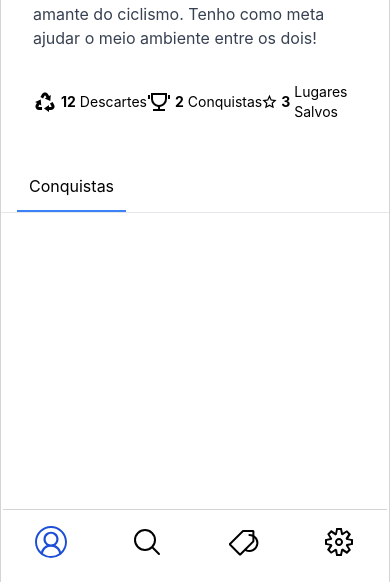
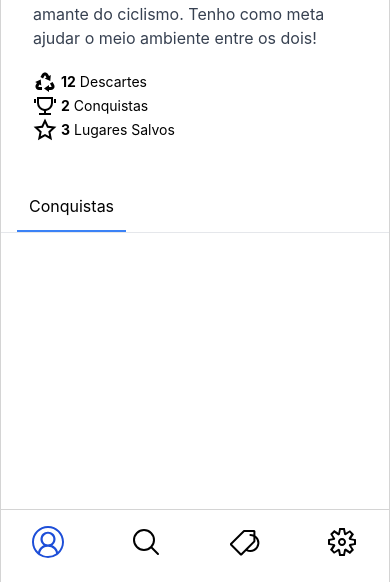
Before and after one commit to danielcorreia-dev/batteries-project, a Next.js app: page /sistema/usuario/perfil in a window 390 px wide. Shown: the part 262-844 px from the top of the page. Built offline with nearby package versions, Linux system fonts and the light colour scheme.

Commit message:
fix: responsive adjustments profile page

```diff
--- a/components/user/BottomUserNavbar.tsx
+++ b/components/user/BottomUserNavbar.tsx
@@ -44,7 +44,7 @@ const BottomUserNavbar = () => {
   ));
 
   return (
-    <div className="fixed w-max right-6 bottom-2 left-1/2 -translate-x-1/2 border-t border-neutral-300">
+    <div className="fixed w-screen right-6 bottom-2 left-1/2 -translate-x-1/2 border-t border-neutral-300">
       <div className="flex items-center justify-between">{links}</div>
     </div>
   );
--- a/components/user/ProfileMain.tsx
+++ b/components/user/ProfileMain.tsx
@@ -164,7 +164,7 @@ const ProfileMain = (props: ProfileProps) => {
               Editar perfil
             </button>
           </div>
-          <div className="mb-8">
+          <div className="mb-5 sm:mb-8">
             <h1 className="text-2xl font-bold">{props.name}</h1>
             <p className="text-gray-700 flex items-center mb-6">
               <GrLocation className="inline-block mr-2" />
@@ -172,7 +172,7 @@ const ProfileMain = (props: ProfileProps) => {
             </p>
             <p className="text-gray-700">{props.bio}</p>
           </div>
-          <div className="flex items-center justify-between ">
+          <div className="flex flex-col sm:items-center justify-between sm:flex-row">
             <IconInfo
               Icon={RiRecycleFill}
               points={props.points}
```
